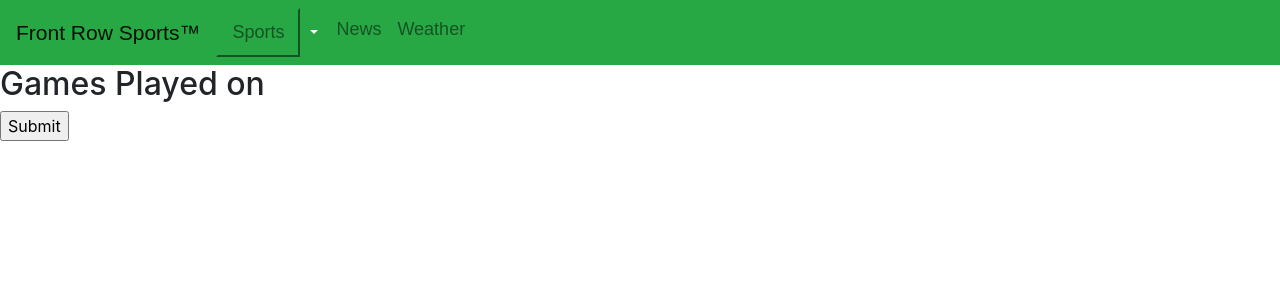
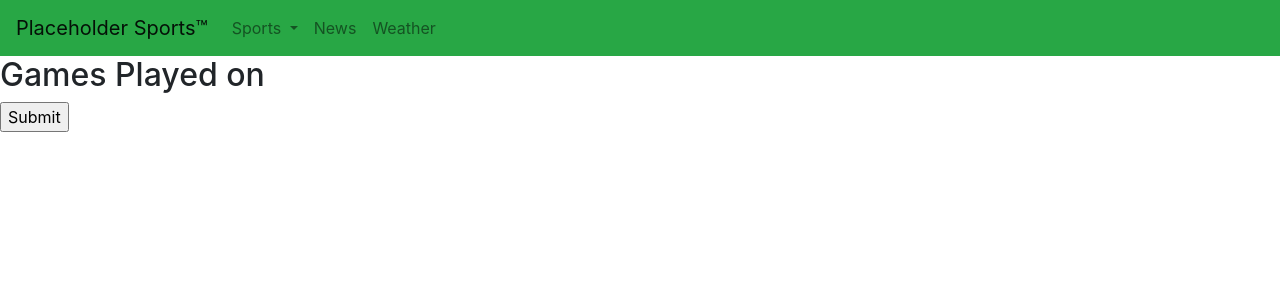
Before and after one commit to DalglishJeremy/AgileSWGroup4, a Django app: page /Sports/Basketball in a window 1280 px wide. Shown: the top 300 px of the page. Run offline with Django 4.2, Linux system fonts and the light colour scheme; some libraries are stand-ins or nearby versions.

Commit message:
fixed base and added sports home backup

```diff
--- a/Sports/Templates/base.html
+++ b/Sports/Templates/base.html
@@ -15,30 +15,28 @@
 		<title>{% block title %}Sports | News | Weather{% endblock %}</title>
 
 		<nav class="navbar navbar-expand-lg navbar-light bg-success">
-			<a class="navbar-brand" style="font-family:'Arial' ; font-size:21px" href="{% url 'Home' %}">Front Row Sports™</a>
+			<a class="navbar-brand" href="{% url 'Home' %}">Placeholder Sports™</a>
 			<button class="navbar-toggler" type="button" data-toggle="collapse" data-target="#navbarSupportedContent" aria-controls="navbarSupportedContent" aria-expanded="false" aria-label="Toggle navigation">
 				<span class="navbar-toggler-icon"></span>
 			</button>
 
 			<div class="collapse navbar-collapse" id="navbarSupportedContent">
 				<ul class="navbar-nav mr-auto">
-					<div class="btn-group">
-					<button class="nav-item btn-success">
-					 <a class="nav-link btn-success" style="font-family:'Arial' ; font-size:18px" href="{% url 'Baseball' %}">Sports</a>
-					</button>
-					<button type="button" class="btn btn-success dropdown-toggle dropdown-toggle-split" href="{% url 'Baseball' %}" data-toggle="dropdown" aria-haspopup="true" aria-expanded="false">
-					 <span class="sr-only">Toggle Dropdown</span>
-					 </button>
-					 <div class="dropdown-menu">
-						 <a class="dropdown-item" href="{% url 'Baseball' %}">Baseball</a>
-						 <a class="dropdown-item" href="{% url 'Basketball' %}">Basketball</a>
+					<li class="nav-item dropdown">
+						<a class="nav-link dropdown-toggle" href="{% url 'Sports' %}" id="navbarDropdown" role="button" data-toggle="dropdown" aria-haspopup="true" aria-expanded="false">
+							Sports
+						</a>
+						<div class="dropdown-menu" aria-labelledby="navbarDropdown">
+							<a class="dropdown-item" href="{% url 'Baseball' %}">Baseball</a>
+							<a class="dropdown-item" href="{% url 'Basketball' %}">Basketball</a>
 						</div>
-					</div>
+					</li>
+
 					<li class="nav-item">
-						<a class="nav-link" style="font-family:'Arial' ; font-size:18px" href="{% url 'News' %}">News</a>
+						<a class="nav-link" href="{% url 'News' %}">News</a>
 					</li>
 					<li class="nav-item">
-						<a class="nav-link" style="font-family:'Arial' ; font-size:18px" href="{% url 'Weather' %}">Weather</a>
+						<a class="nav-link" href="{% url 'Weather' %}">Weather</a>
 					</li>
 
 				</ul>
```
Also changed, not shown: Sports/Templates/Sports/sports-home.html (+24 -7 lines).
